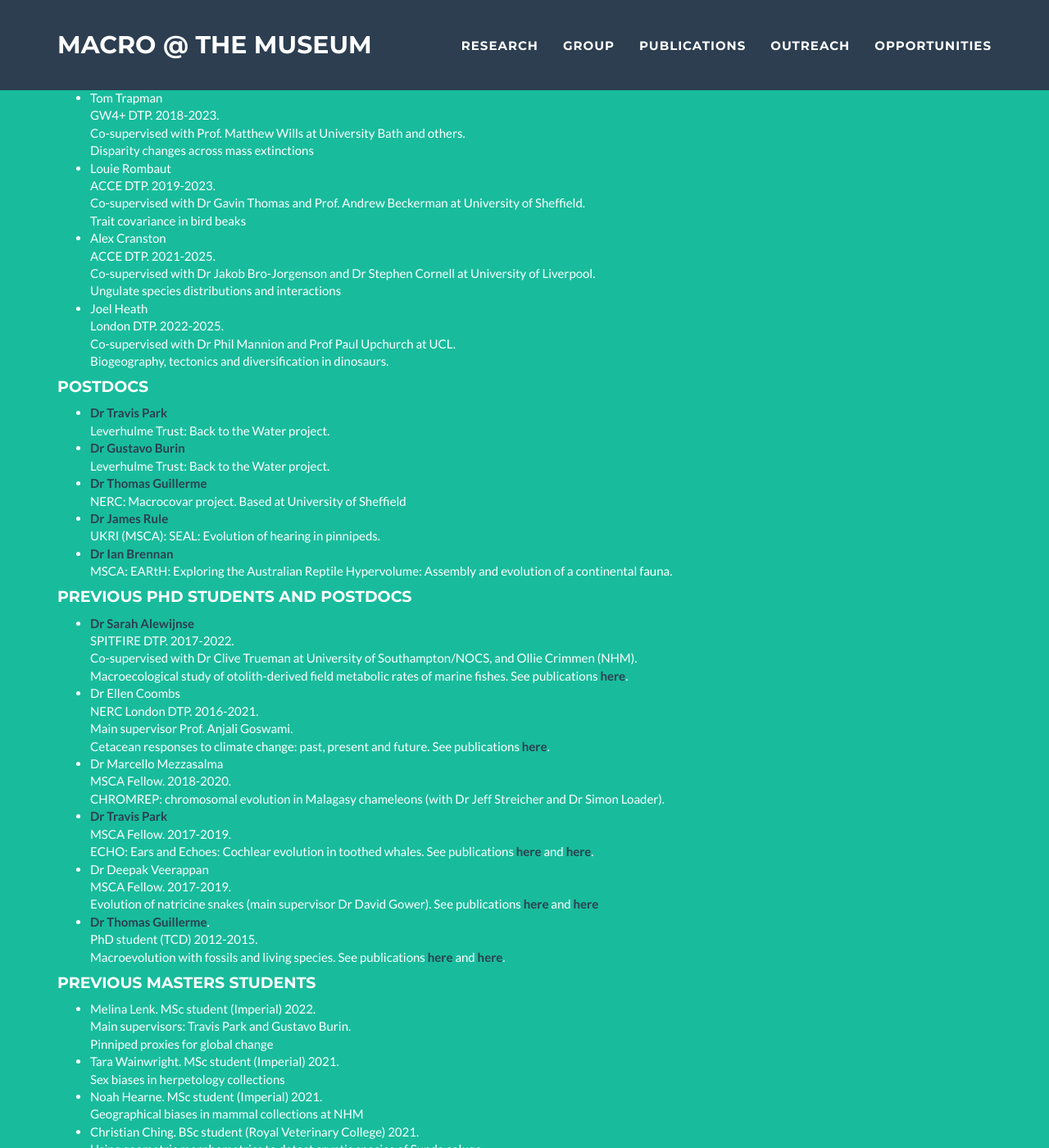
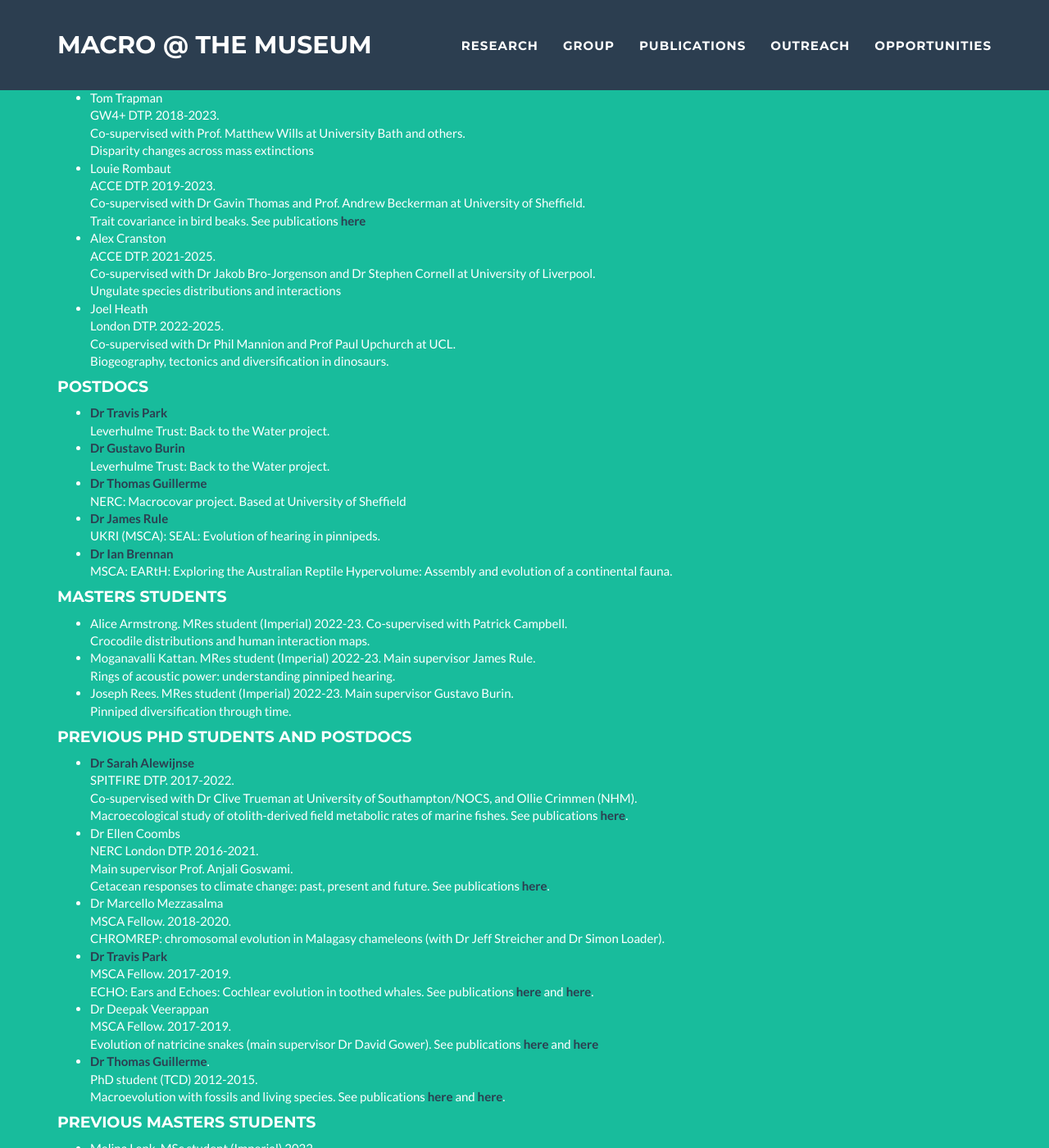
Before and after one commit to nhcooper123/nhcooper123.github.io, a Jekyll site: the page group.html, which Jekyll copies as it is, in a window 1280 px wide and 1400 px high, scrolled down 572 px. Shown: the whole window at 82% size. Built offline with Jekyll 4.4.1, drawn with Linux system fonts in a browser that asks for light colours.

Commit message:
Add Master students:

```diff
--- a/group.html
+++ b/group.html
@@ -142,8 +142,7 @@ We have fun and try to make science a nicer place! <br>
     <li>Louie Rombaut<br>
         ACCE DTP. 2019-2023.<br>
         Co-supervised with Dr Gavin Thomas and Prof. Andrew Beckerman at University of Sheffield.<br>
-        Trait covariance in bird beaks</li>
-<!--https://royalsocietypublishing.org/doi/10.1098/rspb.2021.2484-->
+        Trait covariance in bird beaks. See publications <a href="https://royalsocietypublishing.org/doi/10.1098/rspb.2021.2484"><strong><font color="2c3e50">here</font></strong></a></li>
     <li>Alex Cranston<br>
         ACCE DTP. 2021-2025.<br>
         Co-supervised with Dr Jakob Bro-Jorgenson and Dr Stephen Cornell at University of Liverpool.<br>
@@ -183,12 +182,16 @@ We have fun and try to make science a nicer place! <br>
     </ul> -->
 
 
- <!--   <h4>Masters students</h4>
+<h4>Masters students</h4>
 
     <ul>
-    <li>Melina Lenk. MSc student (Imperial) 2022. Main supervisors Travis Park and Gustavo Burin.<br>
-        Pinniped proxies</li>
-    </ul> -->
+    <li>Alice Armstrong. MRes student (Imperial) 2022-23. Co-supervised with Patrick Campbell.<br>
+        Crocodile distributions and human interaction maps.</li>
+    <li>Moganavalli Kattan. MRes student (Imperial) 2022-23. Main supervisor James Rule.<br>
+        Rings of acoustic power: understanding pinniped hearing.</li>
+    <li>Joseph Rees. MRes student (Imperial) 2022-23. Main supervisor Gustavo Burin.<br>
+        Pinniped diversification through time.</li>
+    </ul>
 
     <h4>Previous PhD students and postdocs</h4>
 
```
